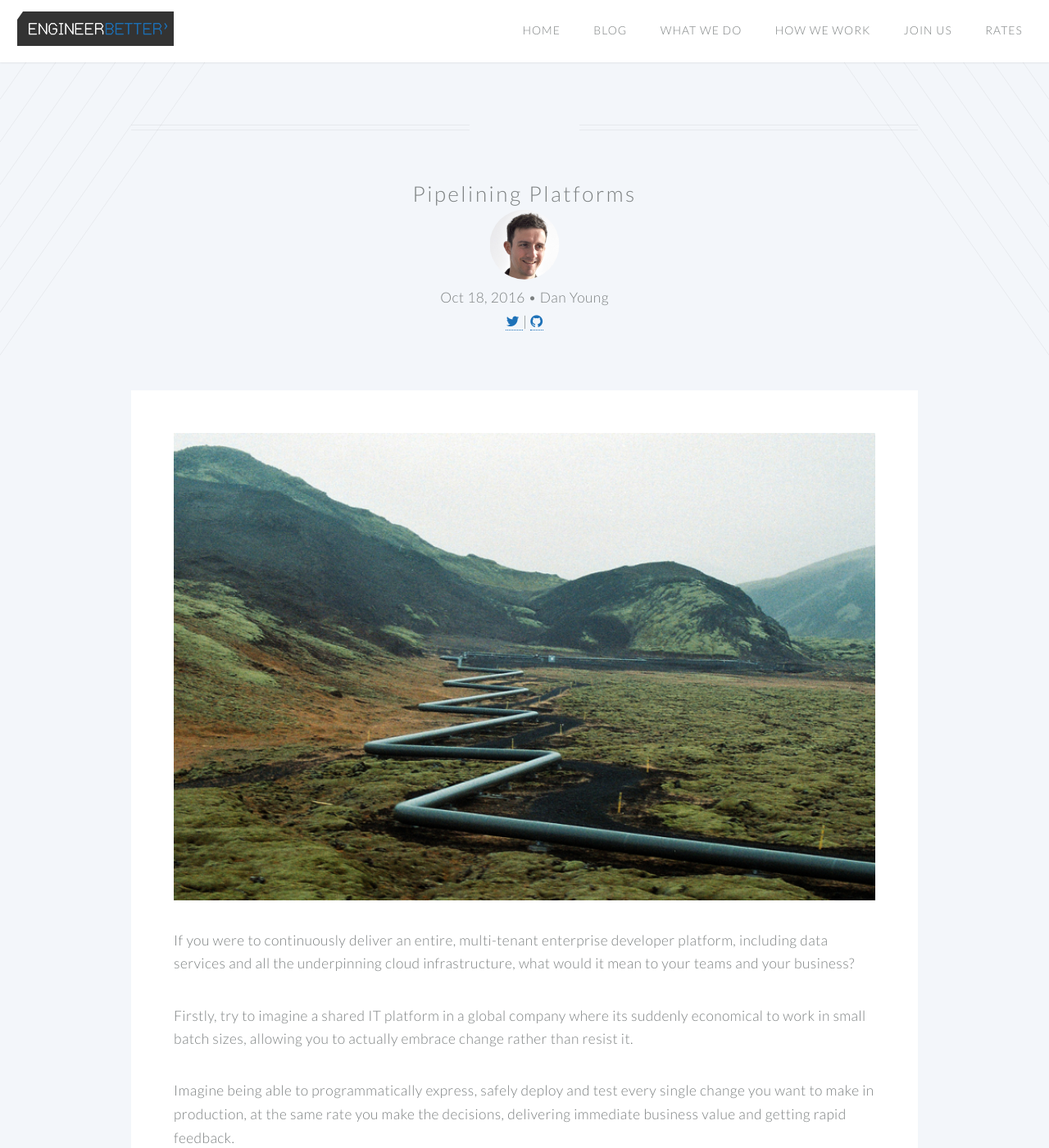
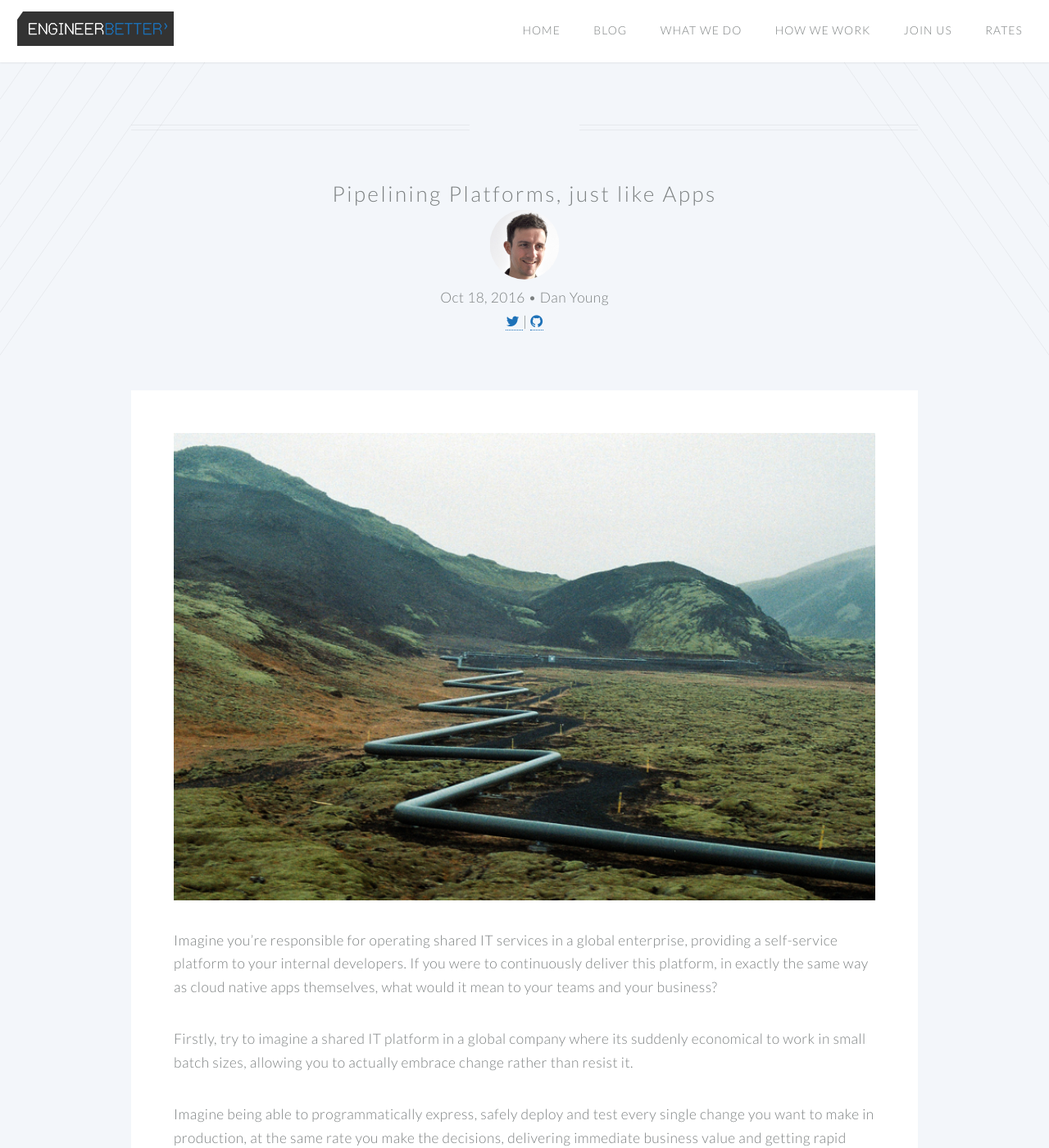
Before and after one commit to DanielJonesEB/engineerbetter.com, a Jekyll site: the page built from _posts/2016-10-18-pipelining-platforms.markdown, in a window 1280 px wide and 1400 px high. Shown: the whole window at 82% size. Built offline with Jekyll 4.4.1, drawn with Linux system fonts in a browser that asks for light colours; comment, search, counter and statistics services are not loaded.

Commit message:
Changed first paragraph to give better context

```diff
--- a/_posts/2016-10-18-pipelining-platforms.markdown
+++ b/_posts/2016-10-18-pipelining-platforms.markdown
@@ -1,12 +1,12 @@
 ---
 layout: post
-title:  Pipelining Platforms
+title:  Pipelining Platforms, just like Apps
 author: dan
 comments: true
 ---
 <img src="/images/blog/iceland-pipeline.jpg" class="image fit">
 
-If you were to continuously deliver an entire, multi-tenant enterprise developer platform, including data services and all the underpinning cloud infrastructure, what would it mean to your teams and your business?
+Imagine you're responsible for operating shared IT services in a global enterprise, providing a self-service platform to your internal developers. If you were to continuously deliver this platform, in exactly the same way as cloud native apps themselves, what would it mean to your teams and your business?
 
 Firstly, try to imagine a shared IT platform in a global company where its suddenly economical to work in small batch sizes, allowing you to actually embrace change rather than resist it.
 
```
